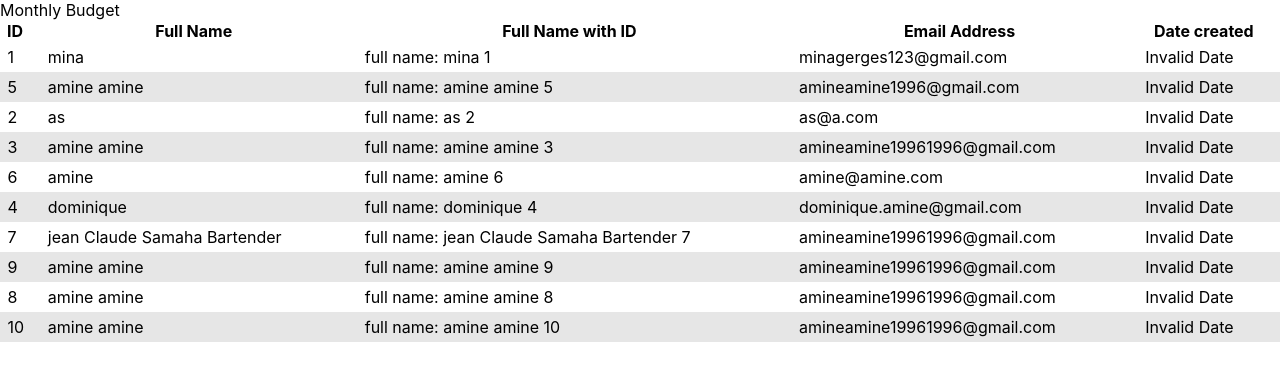
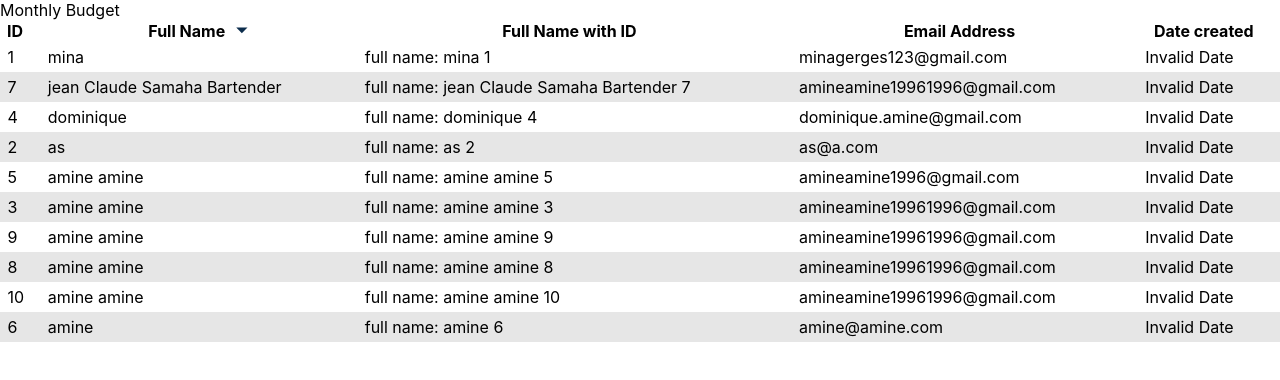
Before and after one commit to meowhite/simple-table, a React (Create React App) app: page / in a window 1280 px wide. Shown: the top 380 px of the page. Built offline with nearby package versions, Linux system fonts and the light colour scheme.

Commit message:
add default sort

```diff
--- a/src/App.js
+++ b/src/App.js
@@ -11,26 +11,27 @@ function App() {
       {
         title: 'ID',
         key: '_id',
-        isSortable: true,
+        sortable: true
       },
       {
         title: 'Full Name',
         key: 'name',
-        isSortable: true,
         isTitle: true,
+        sortable: true
       },
       {
         title: 'Full Name with ID',
         key: 'fullNameWithID',
-        isSortable: true,
         isTitle: true,
-        customSearch: row => `${row.name} id is: ${row._id}`,
+        sortable: {
+          sortQuery: row => `${row.name} id is: ${row._id}`,
+        },
         formatter: row => <div>full name: {row?.name} {row?._id}</div>,
       },
       {
         title: 'Email Address',
         key: 'email',
-        isSortable: true,
+        sortable: true,
         isTagline: true,
       },
       {
@@ -41,7 +42,7 @@ function App() {
     ],
     defaultSort: {
       field: 'name',
-      type: 'asc',
+      isAsc: true,
     },
     items: data,
     primaryKey: '_id',
--- a/src/Table.js
+++ b/src/Table.js
@@ -1,13 +1,13 @@
 import React, { useState } from 'react'
-import { getSortIcon, dataFormatter } from './utils'
+import { getSortIcon, dataFieldFormatter } from './utils'
 import useTable from './TableController'
 
 export default function Table(props) {
-  const { config: { fields, primaryKey }, data } = props;
-  const formatData = dataFormatter(data, fields)
-  const { sortCriteria, tableData, onSort } = useTable({ data: formatData })
+  const { config: { fields, primaryKey, defaultSort }, data } = props;
+  const formatData = dataFieldFormatter(data, fields)
+  const { sortCriteria, tableData, onSort } = useTable({ data: formatData, defaultSort })
 
-  const onHandleSort = (currentField) => () => currentField?.isSortable && onSort(currentField)
+  const onHandleSort = (currentField) => () => currentField?.sortable && onSort(currentField)
 
   return (
     <div>
@@ -20,7 +20,7 @@ export default function Table(props) {
                 <th onClick={onHandleSort(field)} key={field.key}>
                   {field.title}
                   <span className='arrow-icon'>
-                    {field?.isSortable && sortCriteria?.field === field.key && getSortIcon(sortCriteria.isAsc)}
+                    {field?.sortable && sortCriteria?.field === field.key && getSortIcon(sortCriteria.isAsc)}
                   </span>
                 </th>
               )
--- a/src/TableController.js
+++ b/src/TableController.js
@@ -1,16 +1,20 @@
-import React, { useState } from 'react'
+import React, { useEffect, useState } from 'react'
 import { getNextSortStatus } from './utils'
 
 export default function TableController(params = {}) {
-  const { data = [] } = params;
+  const { data = [], defaultSort } = params;
   const [tableData, setTableData] = useState(data)
-  const [sortCriteria, setSortCriteria] = useState({ field: '', isAsc: undefined })
+  const [sortCriteria, setSortCriteria] = useState(defaultSort || { field: '', isAsc: undefined })
+
+  // handle default sort
+  useEffect(() => {
+    defaultSort && onSort((defaultSort && { key: defaultSort?.field, isAsc: defaultSort?.isAsc }) || { field: '', isAsc: undefined })
+  }, [defaultSort])
 
   const onSort = (currentField) => {
     const { field, isAsc } = sortCriteria
     const { key, isSortable } = currentField // key is field id
     const isSameField = field === currentField.key
-    console.log('currentField', currentField)
 
     let items = structuredClone(data)
     if (typeof getNextSortStatus(isAsc) === 'boolean' && isSameField) {
--- a/src/utils.js
+++ b/src/utils.js
@@ -15,7 +15,7 @@ export const getSortIcon = (currentStatus = undefined) => currentStatus === unde
  * @returns : new data with field has key in header field
  */
 
-export const dataFormatter = (data, fields) =>
+export const dataFieldFormatter = (data, fields) =>
   data.map((row, i) =>
     fields.reduce((acc, el) =>
-      ({ ...acc, [el.key]: el?.customSearch?.(row) || row?.[el?.key] || '' }), {}))
+      ({ ...acc, [el.key]: el?.sortable?.sortQuery?.(row) || row?.[el?.key] || '' }), {}))
```
